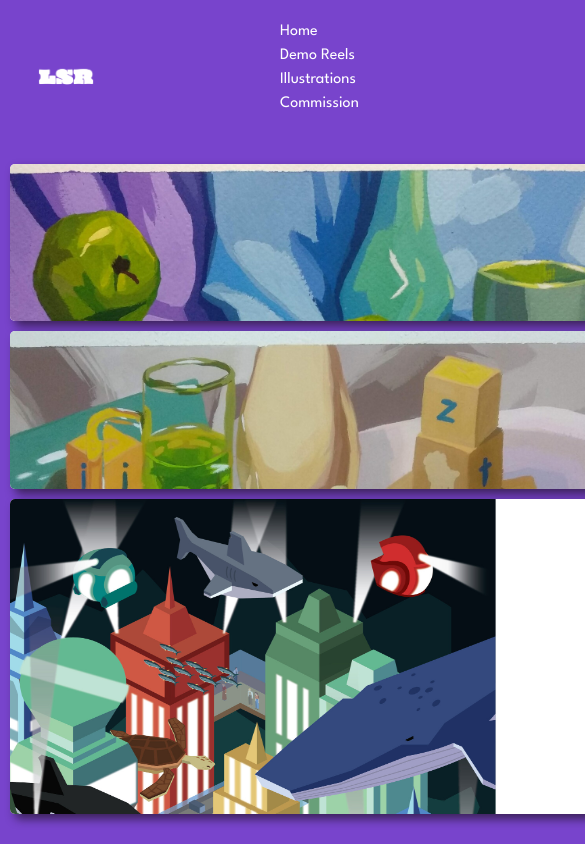
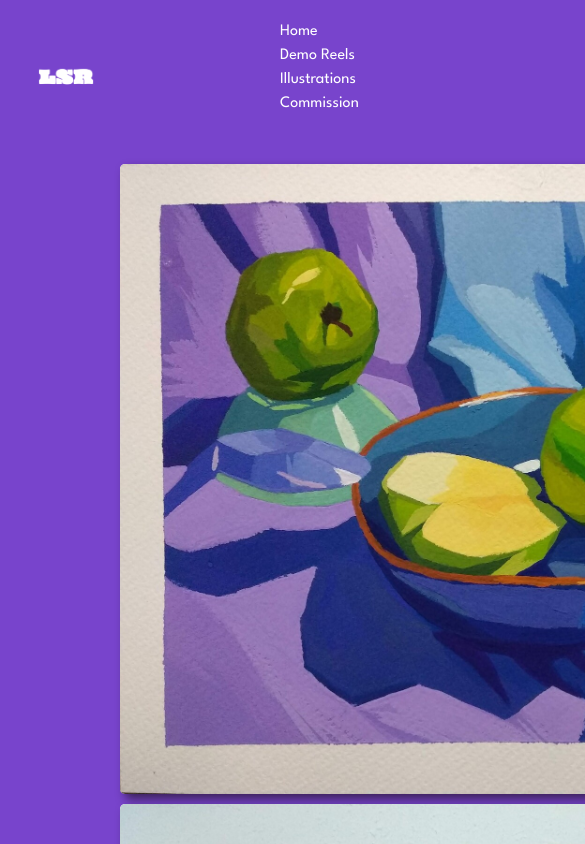
Before and after one commit to aurelreynasimatupang/shannon-portfolio, a React (Create React App) app: page /illustrations in a window 390 px wide. Shown: the top 844 px of the page, 585 px wide, since content can reach past the window. Built offline with nearby package versions, Linux system fonts and the light colour scheme.

Commit message:
responsive commissions

```diff
--- a/src/Footer.js
+++ b/src/Footer.js
@@ -1,5 +1,6 @@
 import React from 'react';
 import "./styles/App.scss";
+import {Link} from "react-router-dom";
 
 function Footer(props) {
     return (
@@ -19,9 +20,9 @@ function Footer(props) {
                 <div class="box">
                     <h4>Navigate</h4>
                     <ul>
-                        <li><a href="/reels">Demo reels</a></li>
-                        <li><a href="/illustrations">Illustrations</a></li>
-                        <li><a href="/commission">Commission</a></li>
+                        <li><Link to="/reels">Demo reels</Link></li>
+                        <li><Link to="/illustrations">Illustrations</Link></li>
+                        <li><Link href="/commission">Commission</Link></li>
                     </ul>
                 </div>
             </div>
--- a/src/Illus.js
+++ b/src/Illus.js
@@ -26,10 +26,12 @@ function Illus(props) {
                             <Link to="/commission" class="btn btn-purple fade-in-text">Commission This</Link>
                         </div>
                     </div>
-                    <div class="card card-portrait">
-                        <img src={require("./img/img4.jpg")} alt="Illustration by Louisa Shannon Tara" title="Illustration by Louisa Shannon Tara" />
-                        <h3 class="fade-in-text">Illustration</h3>
-                        <Link to="/commission" class="btn btn-purple fade-in-text">Commission This</Link>
+                    <div class="illus-gallery-3">
+                        <div class="card card-portrait">
+                            <img src={require("./img/img4.jpg")} alt="Illustration by Louisa Shannon Tara" title="Illustration by Louisa Shannon Tara" />
+                            <h3 class="fade-in-text">Illustration</h3>
+                            <Link to="/commission" class="btn btn-purple fade-in-text">Commission This</Link>
+                        </div>
                     </div>
                 </div>
             </section>
--- a/src/Reels.js
+++ b/src/Reels.js
@@ -14,10 +14,9 @@ function Reels(props) {
                 <div class="reel-windows">
                     <div class="reel-window">
                         <iframe
-                            width="520"
-                            height="315"
                             src="https://www.youtube.com/embed/g2VRNKxPSog?si=sBPb3rTElQG5c--Y"
                             title="YouTube video player"
+                            class="video-reel"
                             frameborder="0" allow="accelerometer; autoplay; clipboard-write; encrypted-media; gyroscope; picture-in-picture; web-share"
                             allowfullscreen>
                         </iframe>
@@ -25,20 +24,15 @@ function Reels(props) {
                     <div class="reel-window">
                         <h2 class="slide-right">Reels</h2>
                     </div>
-                </div>
-                <div class="reel-windows">
-                    <div class="reel-windodw">
+                    <div class="reel-window">
                      </div>
                     <div class="reel-window">
-                        <iframe width="520" height="315" src="https://www.youtube.com/embed/VpMbWhNU0o0?si=133lfJAZBglPHkrE" title="YouTube video player" frameborder="0" allow="accelerometer; autoplay; clipboard-write; encrypted-media; gyroscope; picture-in-picture; web-share" allowfullscreen></iframe>
-                    </div>
-                </div>
-                <div class="reel-windows">
-                    <div class="reel-window">
-                        <iframe width="520" height="315" src="https://www.youtube.com/embed/KP8-ZIDf26I?si=c5v00Nj6WrSKeMu1" title="YouTube video player" frameborder="0" allow="accelerometer; autoplay; clipboard-write; encrypted-media; gyroscope; picture-in-picture; web-share" allowfullscreen></iframe>
+                        <iframe class="video-reel" src="https://www.youtube.com/embed/VpMbWhNU0o0?si=133lfJAZBglPHkrE" title="YouTube video player" frameborder="0" allow="accelerometer; autoplay; clipboard-write; encrypted-media; gyroscope; picture-in-picture; web-share" allowfullscreen></iframe>
                     </div>
                     <div class="reel-window">
-
+                        <iframe class="video-reel" src="https://www.youtube.com/embed/KP8-ZIDf26I?si=c5v00Nj6WrSKeMu1" title="YouTube video player" frameborder="0" allow="accelerometer; autoplay; clipboard-write; encrypted-media; gyroscope; picture-in-picture; web-share" allowfullscreen></iframe>
+                    </div>
+                    <div class="reel-window">
                     </div>
                 </div>
             </section>
--- a/src/styles/App.scss
+++ b/src/styles/App.scss
@@ -124,15 +124,6 @@ section{
 // reels
 
 #reels{
-
-  .reel-windows{
-    display: grid;
-    grid-template-columns: 1fr 1fr;
-  }
-  .reel-window{
-    position: relative;
-    padding: 10px;
-  }
   h2{
     color: white;
     font-weight: 600;
@@ -142,6 +133,19 @@ section{
     position: absolute;
     z-index:-500;
     top: 40%;
+  }
+}
+
+.reel-windows{
+  display: grid;
+  grid-template-columns: 1fr 1fr;
+}
+.reel-window{
+  position: relative;
+  padding: 15px;
+  .video-reel{
+    width: 100%;
+    min-height: 312px;
   }
 }
 
@@ -195,33 +199,6 @@ section{
   justify-content: left;
 }
 
-//illus
-
-#illus{
-  padding:50px 120px 50px 120px;
-  h2{
-    color: white;
-    font-weight: 600;
-    text-align: center;
-    font-size: 48px;
-    justify-content: center;
-  }
-
-}
-
-.illus-gallery{  height: 650px;
-  display: grid;
-  grid-gap:10px;
-  grid-template-columns: 5fr 3fr;
-}
-
-.illus-gallery-2{
-  grid-gap: 10px;
-  width: 650px;
-  display: grid;
-  grid-template-columns: 1fr;
-}
-
 //comm
 
 #comm{
@@ -235,6 +212,8 @@ section{
   }
 
   table{
+    width:100%;
+    overflow-x: scroll;
     tr{
       color: white;
     }
@@ -287,10 +266,6 @@ section{
 
 //resopnsive
 
-
-@media (min-width: 1500px) {
-}
-
 @media (max-width: 900px) {
   #home{
     padding: 20px 80px;
@@ -311,23 +286,25 @@ section{
   .gallery-sm-pic{
     height: 300px;
   }
+
   .reel-windows{
     grid-template-columns: 1fr;
   }
-  .illus-gallery{
-    grid-template-columns: 1fr;
+  .reel-window{
+    .video-reel{
+      width: 100%;
+    }
   }
 
   section{
-    padding:50px 10px 50px 10px;
-  }
-
-  #illus{
-    padding:50px 10px 50px 10px;
+    padding:50px;
   }
 }
 
 @media (max-width: 500px) {
+  section{
+    padding:20px;
+  }
   #home{
     padding: 20px 30px;
   }
@@ -335,4 +312,33 @@ section{
     text-align: center;
     padding-top: 50px;
   }
+  #comm{
+    .comm-table{
+      margin: 30px 5px 50px 5px;
+    }
+
+    table{
+      width:100%;
+      overflow-x: scroll;
+      tr{
+        color: white;
+      }
+      width: 100%;
+      font-size: 28px;
+      th{
+        color: #E4B0FC;
+      }
+      .table-head{
+        color:#E4B0FC;
+        font-weight: 800;
+      }
+      .notice{
+        border-radius: 5px;
+        padding: 5px 20px 5px 20px;
+        color: white;
+        background-color: rgba(0, 0, 0, 0.3);
+      }
+    }
+  }
+
 }
--- a/src/styles/card.scss
+++ b/src/styles/card.scss
@@ -1,23 +1,53 @@
+//illus
+
+#illus{
+    padding:50px 120px 50px 120px;
+    h2{
+        color: white;
+        font-weight: 600;
+        text-align: center;
+        font-size: 48px;
+        justify-content: center;
+    }
+}
+
+.illus-gallery{
+    height: 650px;
+    display: grid;
+    grid-gap:10px;
+    grid-template-columns: 5fr 3fr;
+}
+
+.illus-gallery-2{
+    grid-gap: 10px;
+    height: 100%;
+    display: grid;
+    grid-template-columns: 1fr;
+}
+
+
 .card{
     background-color: white;
     border-radius: 5px;
     box-shadow: 5px 5px 10px rgba(33, 19, 39, 0.7);
     position: relative;
     overflow: hidden;
-    display: flex;
     border: none;
     transition: 0.3s;
+}
 
-    img{
-        transition: 200ms;
-        border-radius: 5px;
+.card-landscape{
+    height: 100%;
+    width: 100%;
+    .btn-purple{
+        display: none;
+        max-width: 150px;
+        background-color:#7844cc;
+        color: white;
         position: absolute;
-        left: -10%;
-        top: -10%;
-        min-width: 100%;
-        min-height: 100%;
+        bottom: 15px;
+        left: 10px;
     }
-
     h3{
         display: none;
         transition: 200ms;
@@ -27,35 +57,41 @@
         bottom: 45px;
         left: 10px;
     }
+    img{
+        top: -15%;
+        left: -10%;
+        max-width: 1200px;
+        min-width: 900px;
+    }
+}
 
+.card-portrait{
     .btn-purple{
         display: none;
         max-width: 150px;
         background-color:#7844cc;
         color: white;
         position: absolute;
-        bottom: 15px;
+        top: 15px;
         left: 10px;
     }
-}
-
-.card-landscape{
-    height: 100%;
-    width: 100%;
-    img{
-        top: -15%;
-        left: -10%;
-        max-width: 750px;
+    h3{
+        display: none;
+        transition: 200ms;
+        color: #7844cc;
+        font-weight: 500px;
+        position: absolute;
+        top: 55px;
+        left: 10px;
     }
-}
-
-.card-portrait{
     height: 100%;
     width: 100%;
     img{
         left: -20%;
         top: -10%;
-        max-height: 750px;
+        min-height: 750px;
+        max-height: 900px;
+        min-width: 900px;
     }
 }
 
@@ -69,10 +105,33 @@
     cursor: pointer;
     img{
         filter:brightness(50%);
-        min-width: 125%;
-        min-height: 125%;
+        min-width: 130%;
+        min-height: 130%;
     }
     h3{
         color:white;
     }
 }
+
+@media (min-width: 1500px) {
+    .illus-gallery{
+      height: 900px;
+      display: grid;
+      grid-gap:10px;
+      grid-template-columns: 5fr 3fr;
+    }
+
+    #illus{
+      padding:20px 400px 20px 400px;
+    }
+
+    .illus-gallery-2{
+      grid-template-columns: 1fr;
+    }
+  }
+
+  @media (max-width:900px){
+    .illus-gallery{
+        grid-template-columns: 1fr;
+      }
+  }
```
